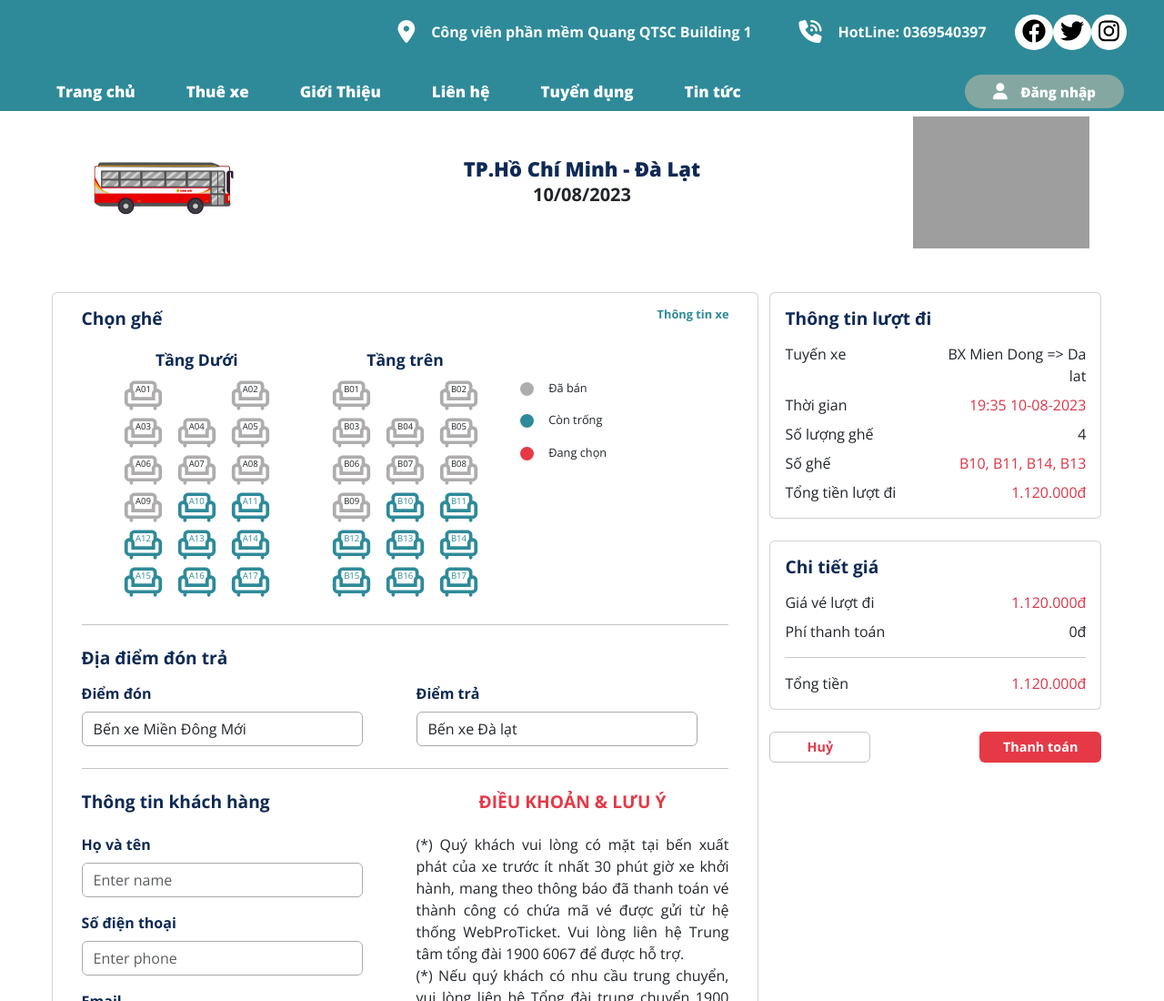
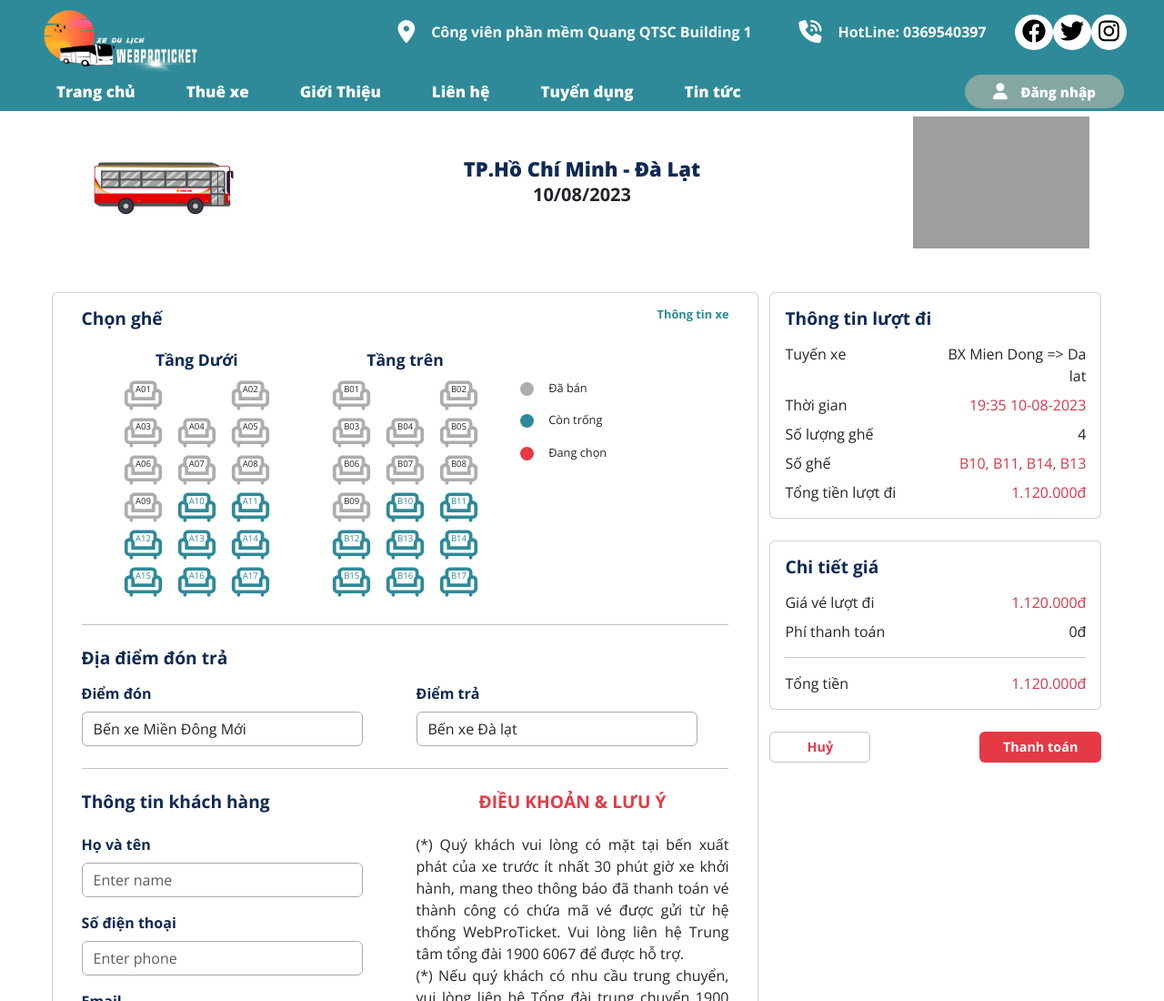
Before and after one commit to trieucute/DuAnTotNghiep, a plain HTML site: page datve1chieu.html in a window 1280 px wide. Shown: the top 1100 px of the page at 91% size. Drawn offline with nearby package versions, Linux system fonts and the light colour scheme; the site is published under a folder, as on GitHub Pages, so addresses that start at the root find nothing.

Commit message:
My first commit

```diff
--- a/datve1chieu.html
+++ b/datve1chieu.html
@@ -23,7 +23,7 @@
         <nav class="navbar navbar-expand-lg navbar-light bg-light" style="padding: 0 0">
             <div class="container-fluid navbar-header width-header align-items-center flex-wrap">
                 <a class="navbar-brand" href="/">
-                    <img src="/images/logo.png" alt="" style="width: 100%; object-fit: cover" />
+                    <img src="images/logo.png" alt="" style="width: 100%; object-fit: cover" />
                 </a>
                 <button class="navbar-toggler" type="button" data-bs-toggle="collapse"
                     data-bs-target="#navbarSupportedContent" aria-controls="navbarSupportedContent"
```
Also changed, not shown: datvekhuhoi.html (+1 -1 lines), gioithieu.html (+1 -1 lines), header.html (+1 -1 lines), index.html (+1 -1 lines), lichtrinh1chieu.html (+1 -1 lines), lichtrinhkhuhoi.html (+1 -1 lines), lienhe.html (+1 -1 lines), thanhtoan1chieu.html (+1 -1 lines), thanhtoankhuhoi.html (+1 -1 lines), thuexe.html (+1 -1 lines), tinchitiet.html (+1 -1 lines), tintuc.html (+1 -1 lines), tuyendung.html (+1 -1 lines).
